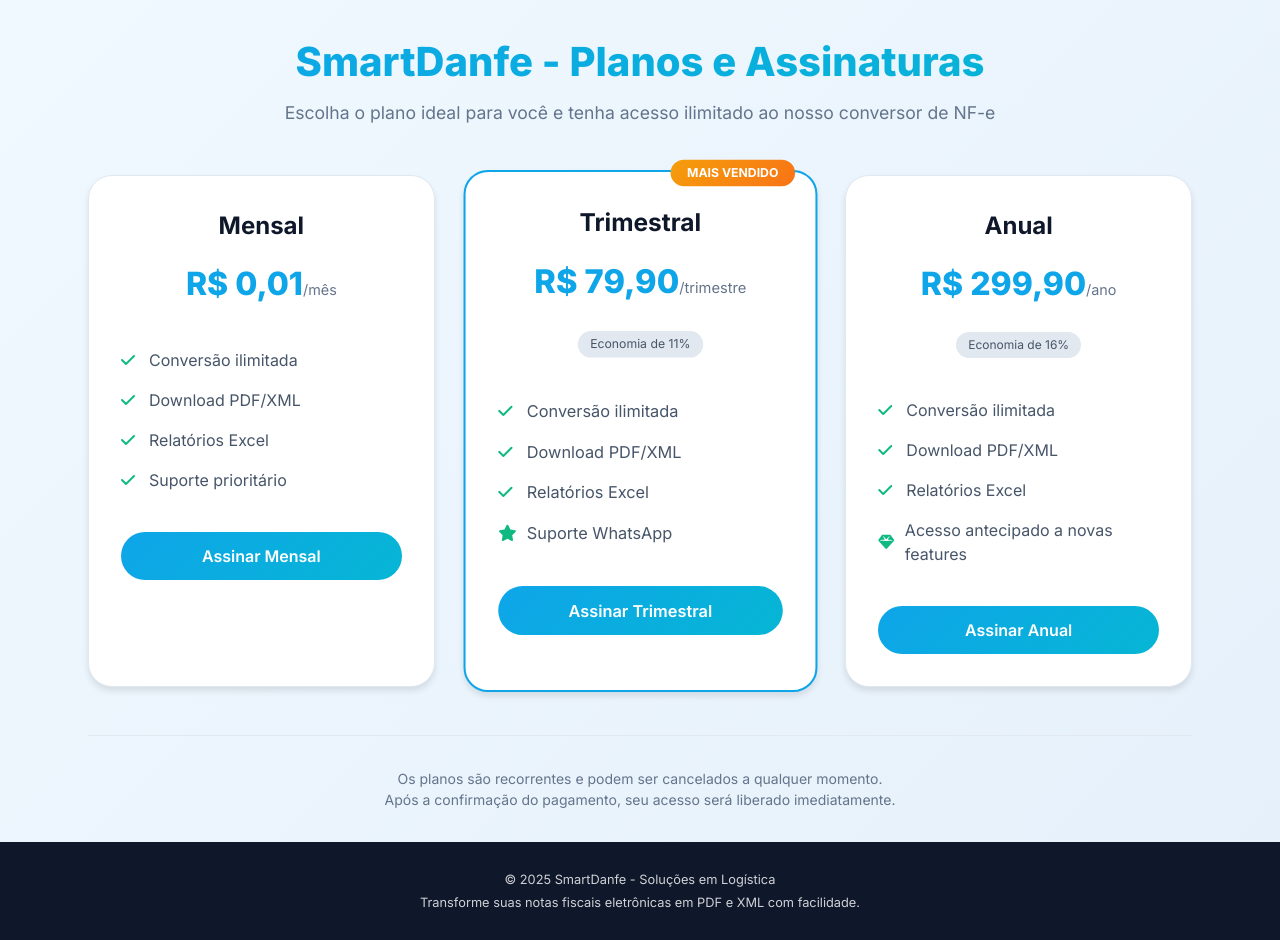
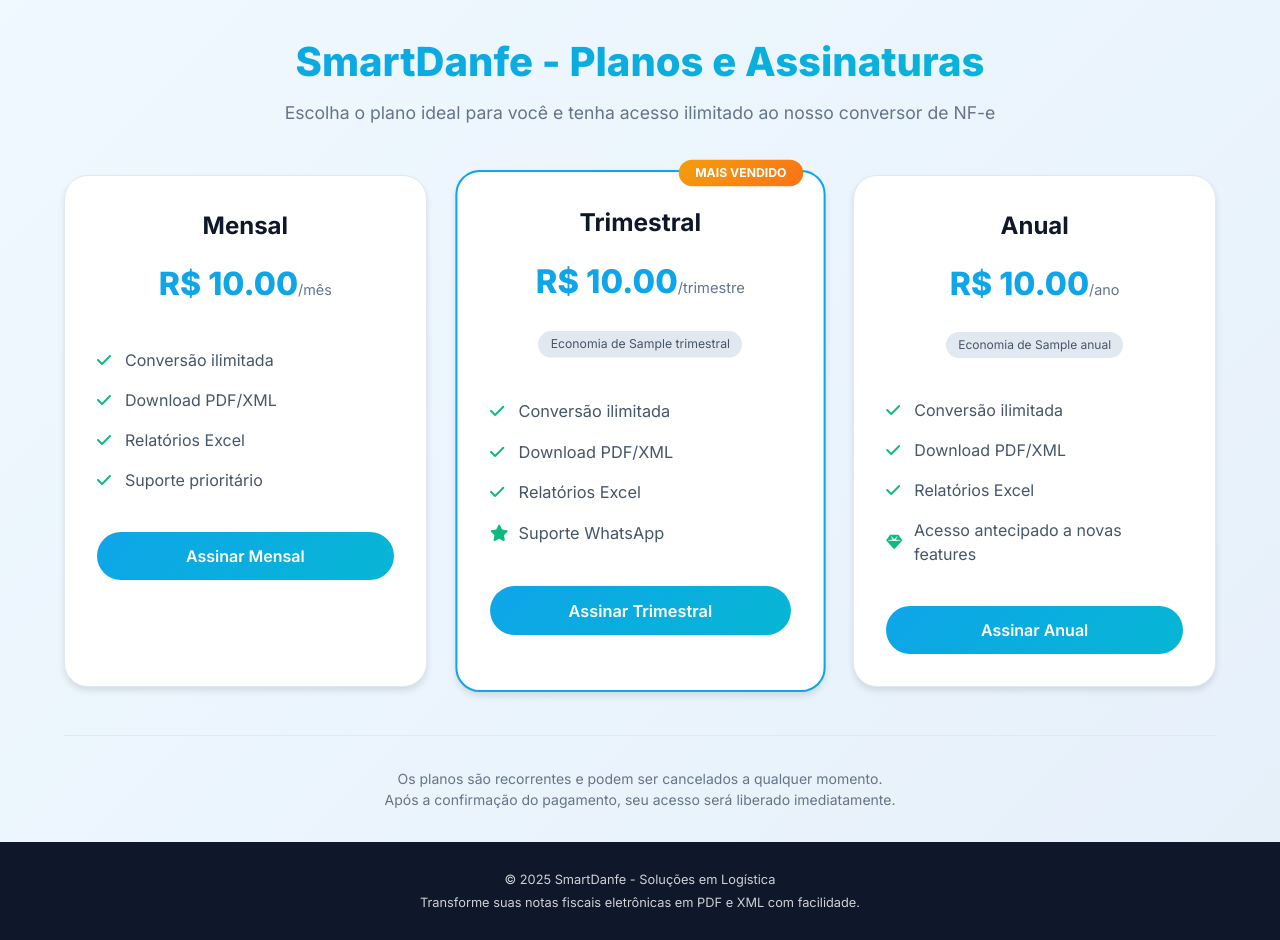
Before and after one commit to cvinicius22/SmartDanfe, a Django app: template nfe/templates/nfe/plans.html in a window 1280 px wide. Shown: the part 83-1023 px from the top of the page. Run offline with Django 5.2, Linux system fonts and the light colour scheme; the template is opened without the code that fills it: most values are stand-ins (such as "Sample title", 1, 10 or a date in 2020).

Commit message:
Update plans.html

```diff
--- a/nfe/templates/nfe/plans.html
+++ b/nfe/templates/nfe/plans.html
@@ -9,16 +9,17 @@
         </div>
     {% endif %}
 
-<div class="plans-container">
     <div class="plans-header">
         <h1>SmartDanfe - Planos e Assinaturas</h1>
         <p>Escolha o plano ideal para você e tenha acesso ilimitado ao nosso conversor de NF-e</p>
     </div>
+
     <div class="plans-grid">
+        <!-- Plano Mensal -->
         <div class="plan-card">
             <div class="plan-header">
                 <h2>Mensal</h2>
-                <div class="plan-price">R$ 0,01<span>/mês</span></div>
+                <div class="plan-price">R$ {{ plans.mensal|floatformat:2 }}<span>/mês</span></div>
             </div>
             <div class="plan-features">
                 <ul>
@@ -34,12 +35,16 @@
                 <a href="{% url 'register' %}?plan=mensal" class="btn-plan">Assinar Mensal</a>
             {% endif %}
         </div>
+
+        <!-- Plano Trimestral -->
         <div class="plan-card featured">
             <div class="plan-badge">MAIS VENDIDO</div>
             <div class="plan-header">
                 <h2>Trimestral</h2>
-                <div class="plan-price">R$ 79,90<span>/trimestre</span></div>
-                <div class="plan-savings">Economia de 11%</div>
+                <div class="plan-price">R$ {{ plans.trimestral|floatformat:2 }}<span>/trimestre</span></div>
+                {% if economias.trimestral %}
+                    <div class="plan-savings">Economia de {{ economias.trimestral }}</div>
+                {% endif %}
             </div>
             <div class="plan-features">
                 <ul>
@@ -55,11 +60,15 @@
                 <a href="{% url 'register' %}?plan=trimestral" class="btn-plan">Assinar Trimestral</a>
             {% endif %}
         </div>
+
+        <!-- Plano Anual -->
         <div class="plan-card">
             <div class="plan-header">
                 <h2>Anual</h2>
-                <div class="plan-price">R$ 299,90<span>/ano</span></div>
-                <div class="plan-savings">Economia de 16%</div>
+                <div class="plan-price">R$ {{ plans.anual|floatformat:2 }}<span>/ano</span></div>
+                {% if economias.anual %}
+                    <div class="plan-savings">Economia de {{ economias.anual }}</div>
+                {% endif %}
             </div>
             <div class="plan-features">
                 <ul>
@@ -76,6 +85,7 @@
             {% endif %}
         </div>
     </div>
+
     <div class="plans-footer">
         <p>Os planos são recorrentes e podem ser cancelados a qualquer momento.</p>
         <p>Após a confirmação do pagamento, seu acesso será liberado imediatamente.</p>
@@ -208,15 +218,7 @@
         border-top: 1px solid #e2e8f0;
         padding-top: 2rem;
     }
-    @media (max-width: 768px) {
-        .plans-grid {
-            grid-template-columns: 1fr;
-        }
-        .plan-card.featured {
-            transform: scale(1);
-        }
-    }
-        .alert-warning {
+    .alert-warning {
         background: #fef3c7;
         border-left: 4px solid #f59e0b;
         padding: 1rem;
@@ -230,5 +232,13 @@
         color: #f59e0b;
         font-weight: bold;
     }
+    @media (max-width: 768px) {
+        .plans-grid {
+            grid-template-columns: 1fr;
+        }
+        .plan-card.featured {
+            transform: scale(1);
+        }
+    }
 </style>
 {% endblock %}
```
